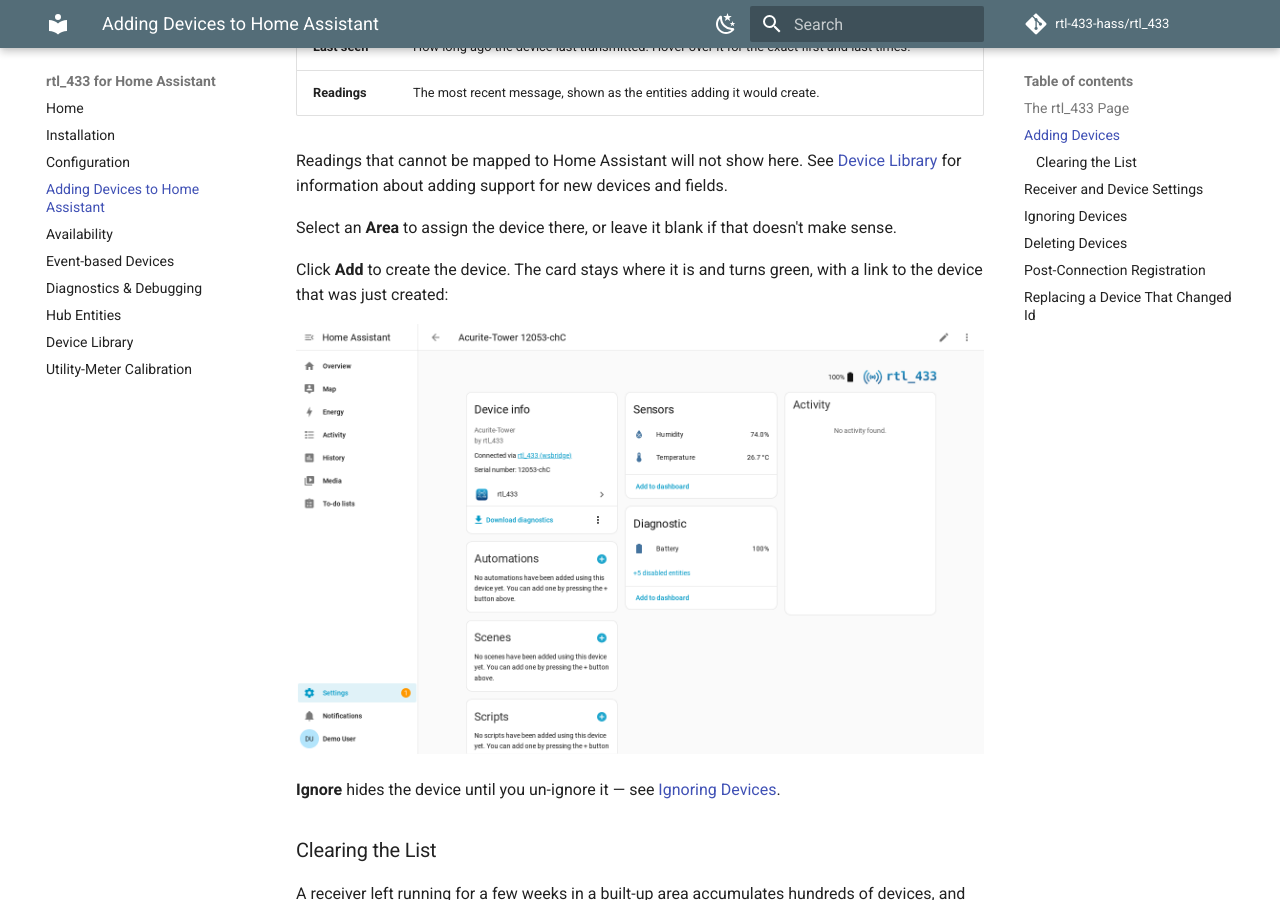
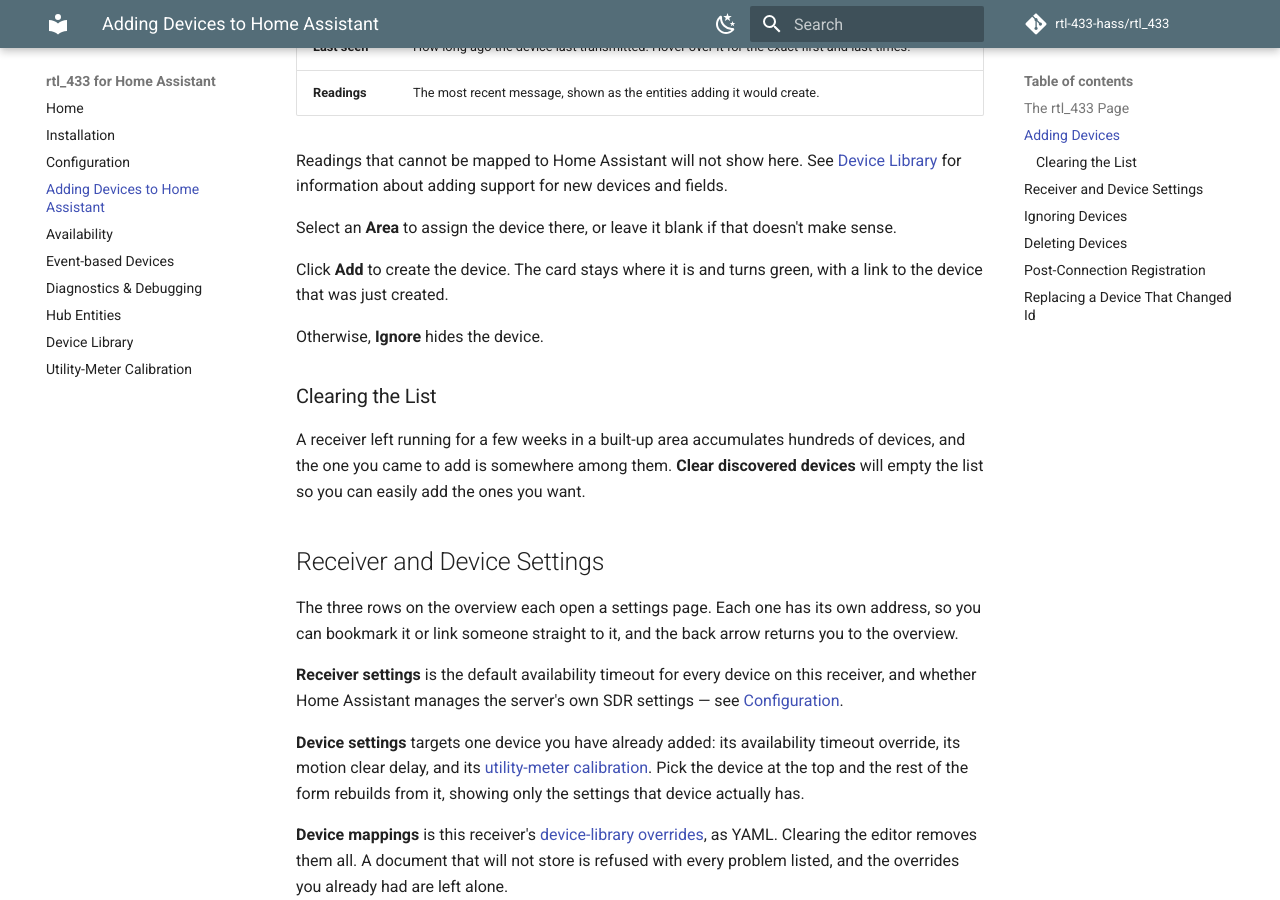
Before and after one commit to rtl-433-hass/rtl_433, an MkDocs documentation site: the page built from docs/device-discovery.md, in a window 1280 px wide and 900 px high, scrolled down 2077 px. Built offline with MkDocs 1.6.1 and Material for MkDocs 9.7.7, drawn with Linux system fonts in a browser that asks for light colours; comment, search, counter and statistics services are not loaded; the version menu is left out.

Commit message:
docs: pair Add and Ignore as the two choices on a card
End the Add sentence rather than leading into a device-page screenshot: the
device page is its own subject, and showing one here interrupts a reader still
working through the list. Ignore then reads as the alternative to Add, which is
what it is, and drops the forward link to a section two headings away.

Leaves docs/images/02-device-page.png referenced by nothing under docs/.

Co-Authored-By: Claude Opus 5 (1M context) <noreply@anthropic.com>
Claude-Session: https://claude.ai/code/session_018HhtFuqBNovRCKpDqLKD2v

```diff
--- a/docs/device-discovery.md
+++ b/docs/device-discovery.md
@@ -58,12 +58,9 @@ Select an **Area** to assign the device there, or leave it blank if that doesn't
 make sense.
 
 Click **Add** to create the device. The card stays where it is and turns green,
-with a link to the device that was just created:
+with a link to the device that was just created.
 
-![An Acurite-Tower device page showing Temperature 26.7 C, Humidity 74.0%, Battery 100%, and signal diagnostics](images/02-device-page.png)
-
-**Ignore** hides the device until you un-ignore it — see [Ignoring
-Devices](#ignoring-devices).
+Otherwise, **Ignore** hides the device.
 
 ### Clearing the List
 
```
